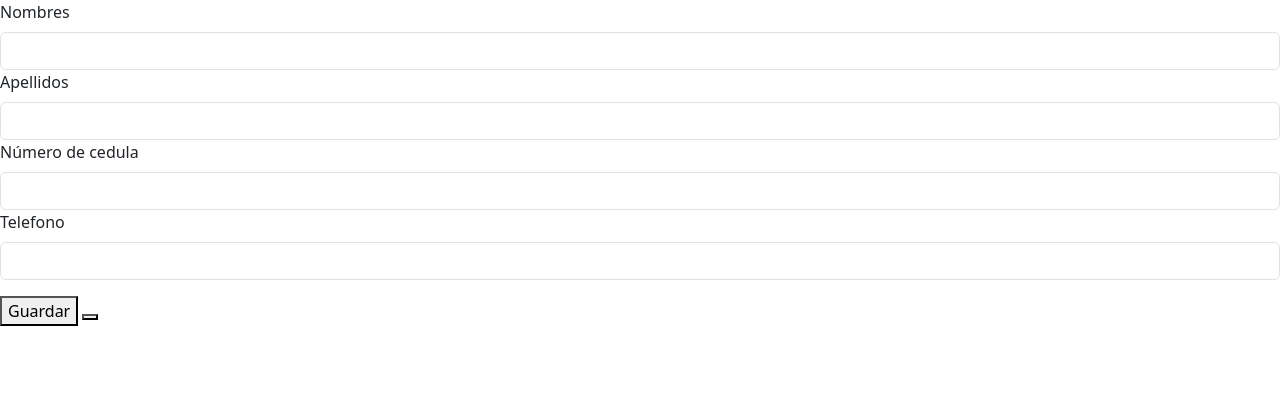
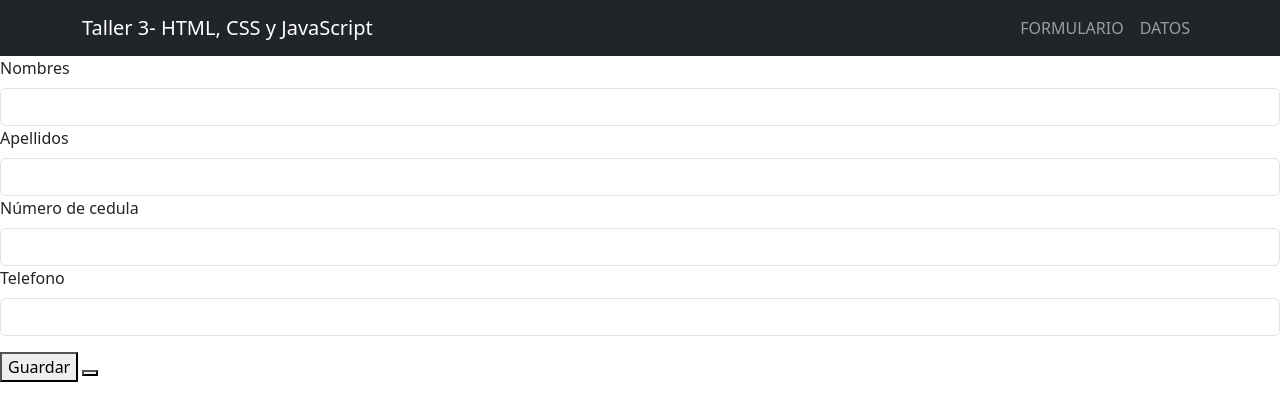
Before and after one commit to JokerRueda/EPS, a plain HTML site: page index.html in a window 1280 px wide. Drawn offline with nearby package versions, Linux system fonts and the light colour scheme.

Commit message:
Encabezado
se realiza el encabezado y la pagina adicional de la tabla

```diff
--- a/index.html
+++ b/index.html
@@ -8,6 +8,22 @@
     <title>Document</title>
 </head>
 <body>
+
+      <!-- parte de arriba de la pagina-->
+      <nav class="navbar navbar-expand-lg navbar-dark bg-dark">
+        <div class="container">
+            <a class="navbar-brand" href="#!">Taller 3- HTML, CSS y JavaScript</a>
+            <button class="navbar-toggler" type="button" data-bs-toggle="collapse" data-bs-target="#navbarSupportedContent" aria-controls="navbarSupportedContent" aria-expanded="false" aria-label="Toggle navigation"><span class="navbar-toggler-icon"></span></button>
+            <div class="collapse navbar-collapse" id="navbarSupportedContent">
+                <ul class="navbar-nav ms-auto mb-2 mb-lg-0">
+                    <li class="nav-item"><a class="nav-link" href="index.html">FORMULARIO</a></li>
+                    <li class="nav-item"><a class="nav-link" href="index1.html">DATOS</a></li>
+
+
+                </ul>
+            </div>
+        </div>
+    </nav>
     <title>Llene los datos correspondientes para agendar su cita</title>
     <div class="mb-3">
         <label for="formGroupExampleInput" class="form-label">Nombres</label>
```
Also changed, not shown: index1.html (added).
